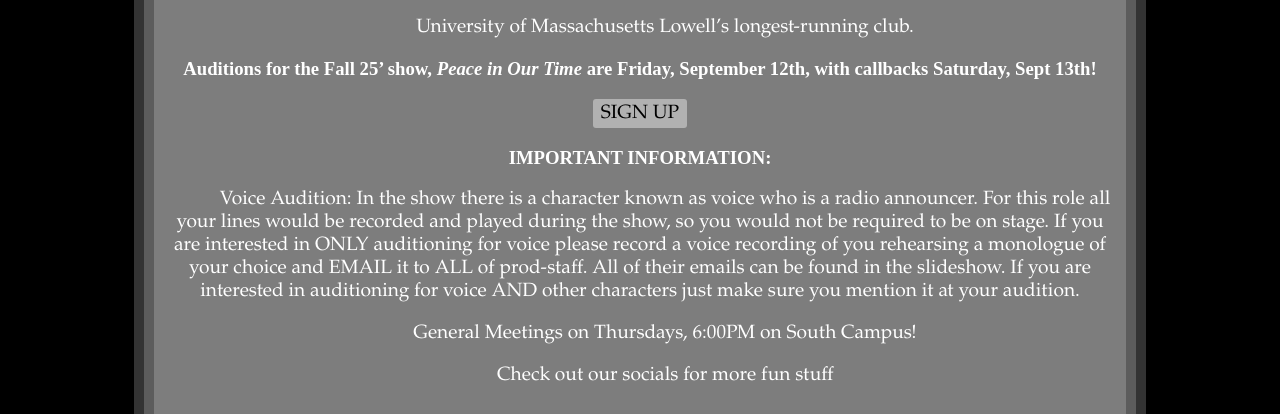
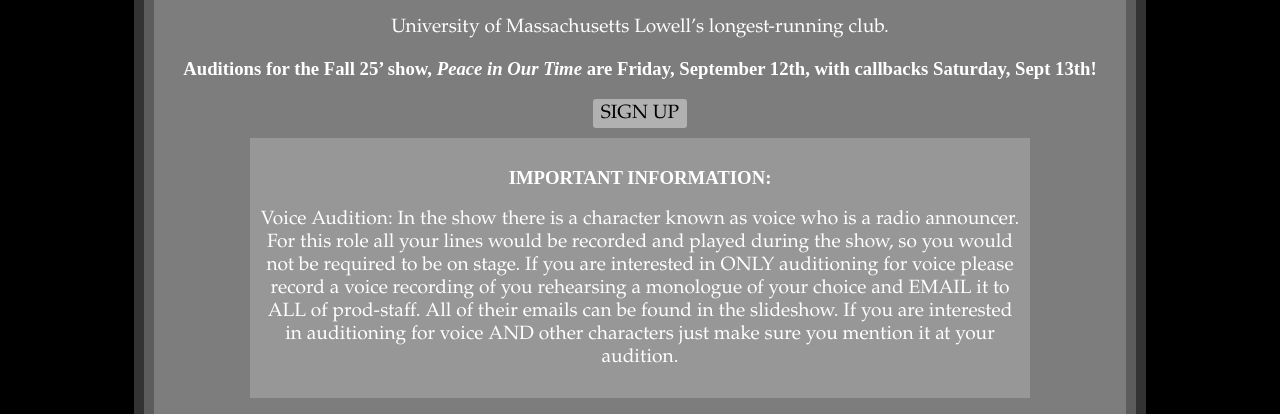
Before and after one commit to KathrynMerck/KathrynMerck.github.io, a plain HTML site: page index.html in a window 1280 px wide. Shown: the part 383-797 px from the top of the page. Drawn offline with Linux system fonts and the light colour scheme; a web font is replaced by a local one.

Commit message:
cleaning up and organizing

```diff
--- a/css/style.css
+++ b/css/style.css
@@ -1,3 +1,11 @@
+/* File: index.html
+GUI Assignment: Creating Your First Web Page
+Kathryn Merck, UMass Lowell Computer Science, kathryn_merck@student.uml.edu
+Copyright (c) 2025 by Kathryn. All rights reserved. May be freely copied or
+excerpted for educational purposes with credit to the author.
+updated 9/10/25
+A fun site for a club I'm in */
+
 :root {
     --fadebase: rgba(255, 255, 255, 20%)
 }
@@ -146,6 +154,7 @@ a.navBar {
 
 .centered, .centered p {
     text-align: center;
+    text-indent: initial;
 }
 
 .mainSection button {
@@ -160,6 +169,12 @@ a.navBar {
 .mainSection button:hover {
     background-color: rgba(255, 255, 255, 60%);
     cursor: pointer;
+}
+
+.textbox {
+    margin: auto;
+    margin-top: 10px;
+    width: 80%;
 }
 
 /* meet the eboard table stuff */
--- a/index.html
+++ b/index.html
@@ -4,6 +4,7 @@ GUI Assignment: Creating Your First Web Page
 Kathryn Merck, UMass Lowell Computer Science, kathryn_merck@student.uml.edu
 Copyright (c) 2025 by Kathryn. All rights reserved. May be freely copied or
 excerpted for educational purposes with credit to the author.
+updated 9/10/25
 A fun site for a club I'm in
 -->
 
@@ -22,8 +23,10 @@ A fun site for a club I'm in
     <body>
         <img src="images/obp_logo.svg" alt="Logo" width="100" id="logo">
         <img src="images/drama_masks.svg" alt="comedy and tragedy masks"  id="masks">
+        <!-- fade containers = divs that stack low-opacity white for a neat effect -->
         <div class="fadeContainer outerContainer">
             <div class="fadeContainer">
+                <!-- navbar with easter egg hdden link -->
                 <a class="navBar" id="ricky" href="ricky.html">R&#x335;
                     &#x350;&#x346;&#x308;&#x315;&#x343;&#x35D;&#x350;&#x357;&#x342;&#x30E;&#x30F;&#x31B;
                     &#x30E;&#x304;&#x346;&#x35D;&#x30C;&#x340;&#x357;&#x30D;&#x310;&#x353;&#x317;&#x327;
@@ -43,6 +46,7 @@ A fun site for a club I'm in
                     <a class="navBar" href="pastShows.html">Past Shows</a>
                     <a class="navBar" href="gallery.html">Gallery</a>
                     <a class="navBar" href="eboard.html">Meet the E-Board</a>
+                    <!-- uses fontawesome icons for external links -->
                     <a class="navBar" href="https://linktr.ee/umloffbroadwayplayers?fbclid=PAb21jcAMn6otleHRuA2FlbQIxMQABp5N55VreleHlt9AWrwXMB5O7g9VLqTopxbP5iRzSY6b-4bSjS4sS3tnIKSJC_aem_kWmQBzjWo24uzKOeg9_cLA" target="_blank">
                     Linktree<i class="fa-solid fa-arrow-up-right-from-square"></i></a>
                     <a class="navBar nyi" href="#">Tickets<i class="fa-solid fa-arrow-up-right-from-square"></i></a>
@@ -58,7 +62,7 @@ A fun site for a club I'm in
                         Auditions for the Fall 25’ show, <em>Peace in Our Time</em> are Friday, September 12th, with callbacks Saturday, Sept 13th!
                     </h3>
                     <button onclick="window.open('https\://docs.google.com/forms/d/e/1FAIpQLSfXCxCIRHC1AJgHeEI156DlFK2kM6QXgipAbH2D0E6QX2yHJw/viewform?usp=dialog')">SIGN UP</button>
-                    <div class="textbox">
+                    <div class="textbox fadeContainer">
                         <h3>IMPORTANT INFORMATION:</h3>
                         <p>Voice Audition: In the show there is a character known as voice who is a radio announcer.
                             For this role all your lines would be recorded and played during the show, so you would not be required to be on stage.
@@ -74,6 +78,7 @@ A fun site for a club I'm in
         </div>
         <div class="footer">
             <div class="socials">
+                <!-- fontawesome social media icons as links -->
                 <a href="https://instagram.com/umlobp" class="fa fa-brands fa-instagram" target="_blank"></a>
                 <a href="https://bsky.app/profile/offbroadwayplayers.bsky.social" class="fa fa-brands fa-bluesky" target="_blank"></a>
                 <a href="https://tiktok.com/@umlobp" class="fa fa-brands fa-tiktok" target="_blank"></a>
```
Also changed, not shown: css/ricky.css (+11 -3 lines), eboard.html (+1 -0 lines), gallery.html (+1 -0 lines), history.html (+1 -0 lines), pastShows.html (+1 -0 lines), scripts/eboard.js (+10 -3 lines), scripts/general.js (+8 -0 lines), scripts/ricky.js (+8 -0 lines).
